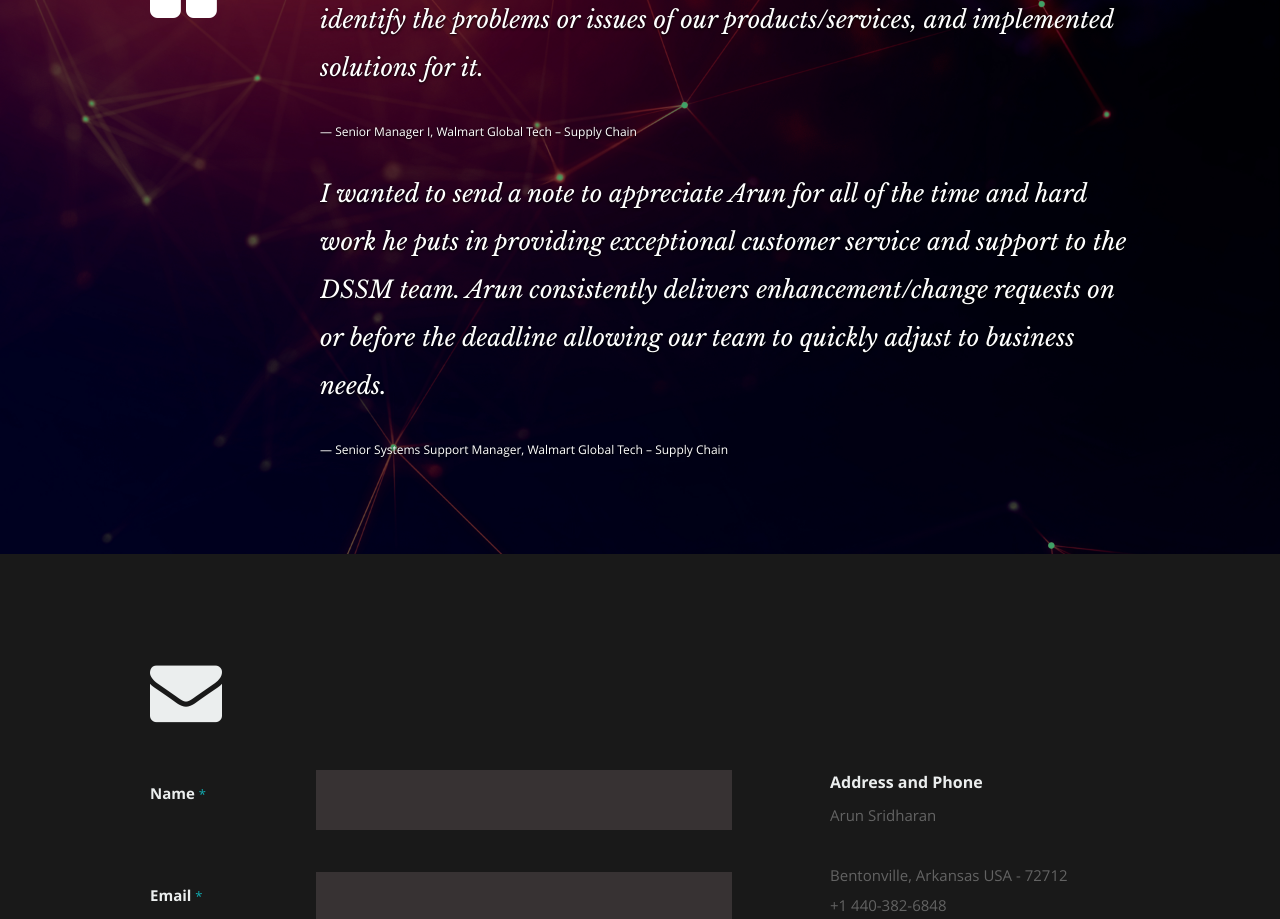
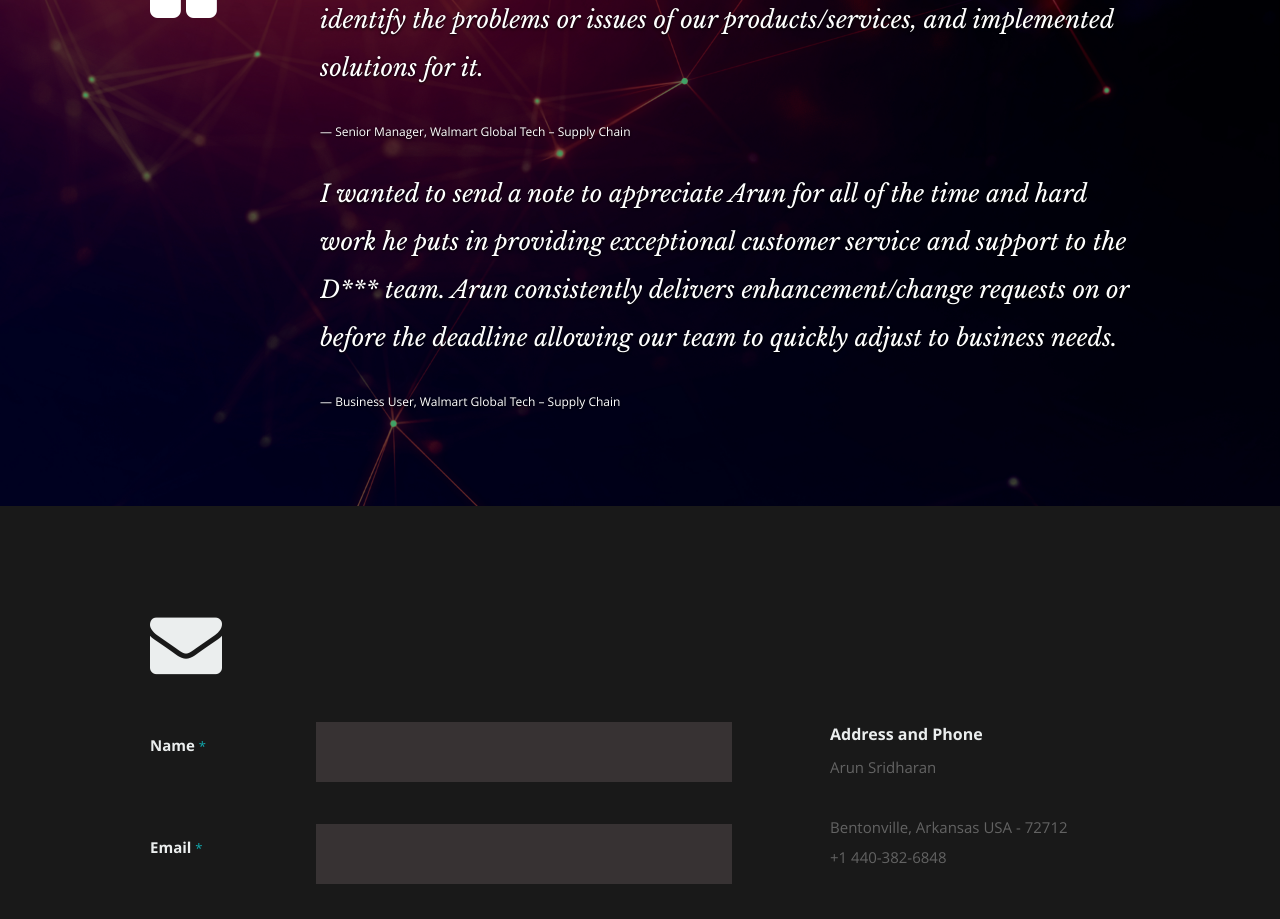
Before and after one commit to arunkumarsridharan/my-resume-portfolio, a React (Create React App) app: page / in a window 1280 px wide. Shown: the part 3260-4179 px from the top of the page. Built offline with nearby package versions, Linux system fonts and the light colour scheme.

Commit message:
Testimonials Updated

```diff
--- a/public/resumeData.json
+++ b/public/resumeData.json
@@ -136,11 +136,11 @@
     "testimonials": [
       {
         "text": "You have been a strong technical leader in the team finding ways to identify the problems or issues of our products/services, and implemented solutions for it.",
-        "user": "Senior Manager I, Walmart Global Tech – Supply Chain"
+        "user": "Senior Manager, Walmart Global Tech – Supply Chain"
       },
       {
-        "text": "I wanted to send a note to appreciate Arun for all of the time and hard work he puts in providing exceptional customer service and support to the DSSM team. Arun consistently delivers enhancement/change requests on or before the deadline allowing our team to quickly adjust to business needs.",
-        "user": "Senior Systems Support Manager, Walmart Global Tech – Supply Chain"
+        "text": "I wanted to send a note to appreciate Arun for all of the time and hard work he puts in providing exceptional customer service and support to the D*** team. Arun consistently delivers enhancement/change requests on or before the deadline allowing our team to quickly adjust to business needs.",
+        "user": "Business User, Walmart Global Tech – Supply Chain"
       }
     ]
   }
--- a/src/Components/Header.js
+++ b/src/Components/Header.js
@@ -36,7 +36,8 @@ class Header extends Component {
       <div className="row banner">
          <div className="banner-text">
             <h1 className="responsive-headline">I'm {name}.</h1>
-            < h3 > I 'm a {city}, {state} based <span>{occupation}</span>. {description}.</h3>
+                <h3> I 'm a {city}, {state} based <span>{occupation}</span>. {description}.
+            </h3>
             <hr />
             <ul className="social">
                {networks}
```
